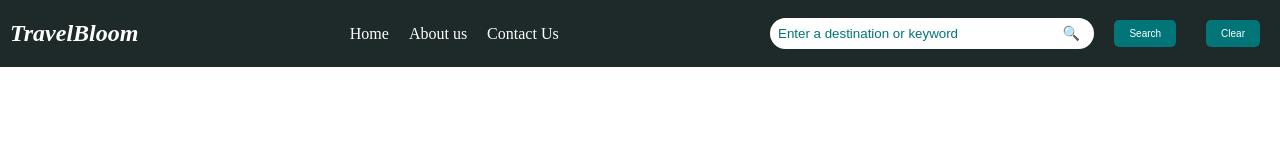
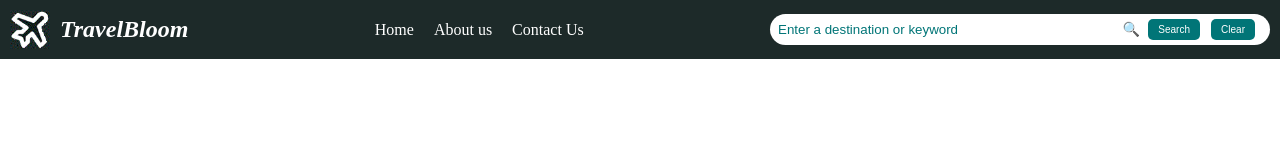
Before and after one commit to ingarskrafts/travelRecommendation, a plain HTML site: page travel_recommendation.html in a window 1280 px wide. Drawn offline with Linux system fonts and the light colour scheme.

Commit message:
completed navigation bar

```diff
--- a/travel_recommendation.html
+++ b/travel_recommendation.html
@@ -22,6 +22,19 @@
             h1{
                 color: white;
                 font-style: italic;
+            }
+
+            /* Container for Logo and GIF */
+            .logo-container {
+                display: flex;
+                align-items: center;
+            }
+
+            /* Style for GIF */
+            .gif {
+                width: 40px;
+                height: auto;
+                margin-right: 10px;
             }
 
             ul{
@@ -60,6 +73,14 @@
                 width: 100%;
             }
 
+            /* Search Container */
+            .search-container {
+                position: relative;
+                display: flex;
+                align-items: center;
+                width: 100%;
+            }
+
             #searchInput {
                 padding: 8px;
                 border-radius: 20px;
@@ -67,6 +88,7 @@
                 outline: none;
                 margin-right: 0;
                 width: 100%;
+                padding-right: 90px; /* Space for buttons */
             }
 
             #searchInput::placeholder {
@@ -75,13 +97,13 @@
 
             #searchIcon {
                 position: absolute;
-                right: 200px;
+                right: 130px;
                 color: #017577;
                 font-size: 14px;
                 pointer-events: none; /* Prevents the icon from interfering with input */
             }
 
-            button{
+            /* button{
                 background-color: #017577;
                 color: white;
                 padding: 8px 15px;
@@ -89,6 +111,32 @@
                 border-radius: 5px;
                 cursor: pointer;
                 margin-left: 10px;
+                font-size: 10px;
+            } */
+
+            /* Search Button */
+            #btnSearch {
+                position: absolute;
+                right: 70px;
+                background-color: #017577;
+                color: white;
+                border: none;
+                padding: 5px 10px;
+                border-radius: 5px;
+                cursor: pointer;
+                font-size: 10px;
+            }
+
+            /* Clear Button */
+            #btnClear {
+                position: absolute;
+                right: 15px;
+                background-color: #017577;
+                color: white;
+                border: none;
+                padding: 5px 10px;
+                border-radius: 5px;
+                cursor: pointer;
                 font-size: 10px;
             }
 
@@ -99,14 +147,13 @@
             button:active {
                 background-color: #009688;
             }
-
-            nav button{
-
-            }
         </style>
     </head>
     <body>
-        <nav><h1>TravelBloom</h1>
+        <nav><div class="logo-container">
+            <img src="logo.gif" alt="Loading..." class="gif">
+            <h1>TravelBloom</h1>
+        </div>
             <ul class="nav-center">
                 <li><a href="./travel_recommendation.html" id="home">Home</a></li>
                 <li><a href="#" id="about">About us</a></li>
@@ -114,11 +161,13 @@
             </ul>
             <ul class="nav-right">
                 <li id="right">
-                    <input type="text" id="searchInput" placeholder="Enter a destination or keyword">
-                    <span id="searchIcon">&#128269;</span> <!-- Search icon -->
+                    <div class="search-container">
+                        <input type="text" id="searchInput" placeholder="Enter a destination or keyword">
+                        <span id="searchIcon">&#128269;</span> <!-- Search icon -->
+                        <button id="btnSearch">Search</button>
+                        <button id="btnClear">Clear</button>
+                    </div>
                 </li>
-                <li><button id="btnSearch">Search</button></li>
-                <li><button id="btnClear">Clear</button></li>
             </ul>
         </nav>
         <script src="./travel_recommendation.js"></script>
```
Also changed, not shown: logo.gif (added), logo2.gif (deleted).
